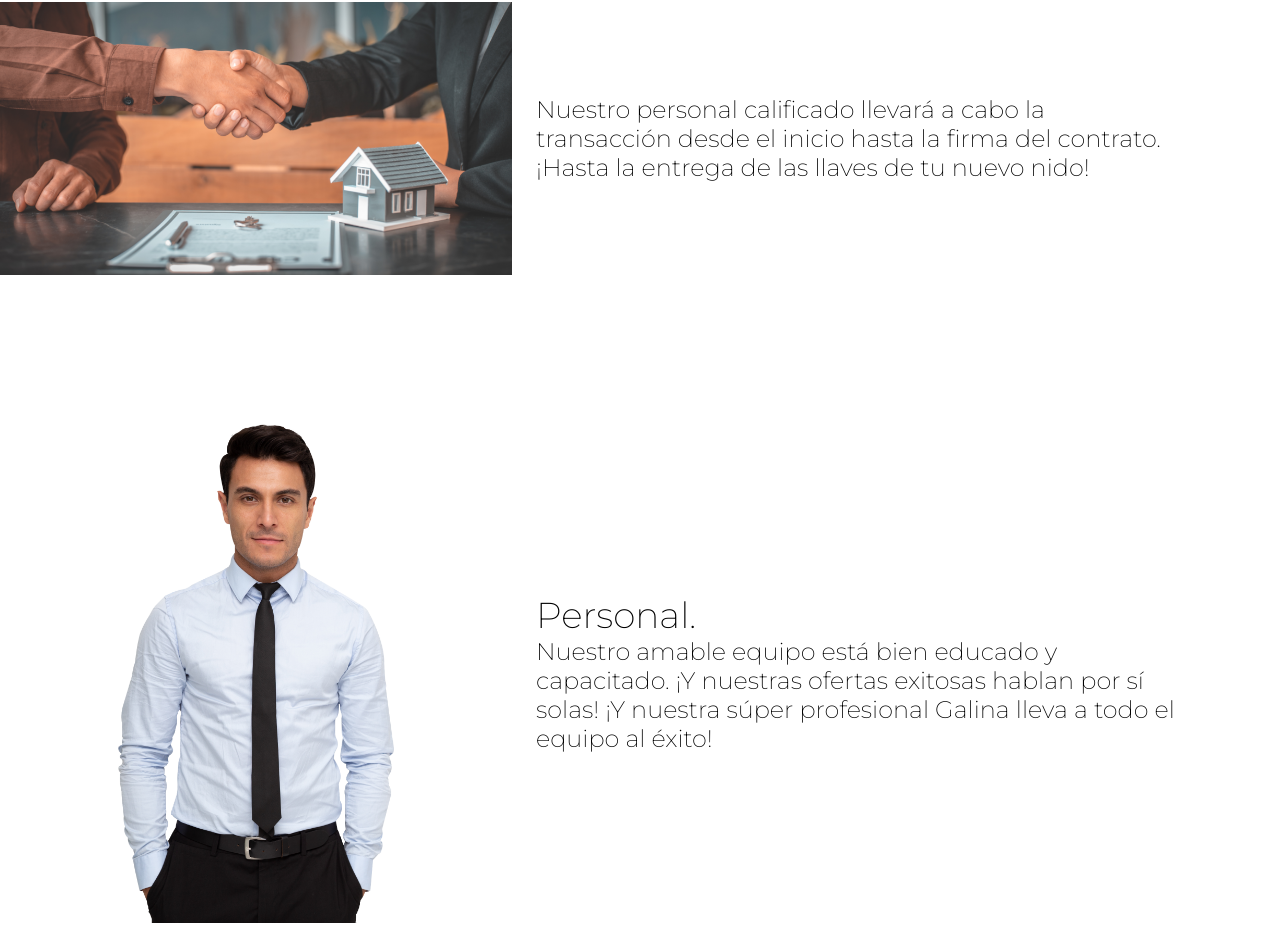
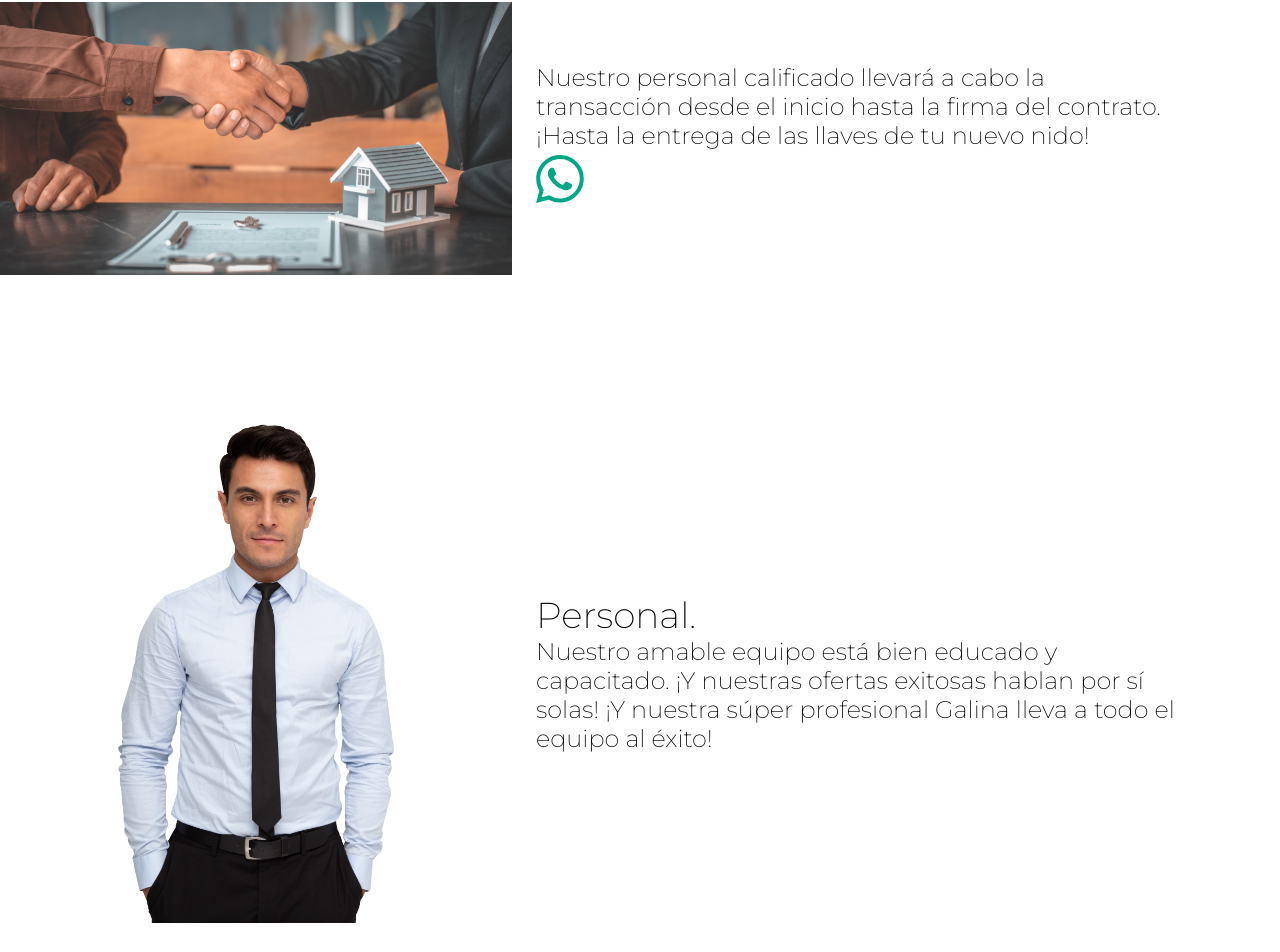
Before and after one commit to RuslanTissen/galina-world, a React (Create React App) app: page / in a window 1280 px wide. Shown: the part 1631-2583 px from the top of the page. Built offline with nearby package versions, Linux system fonts and the light colour scheme.

Commit message:
whatsapp added

```diff
--- a/src/App.js
+++ b/src/App.js
@@ -8,6 +8,8 @@ import thinking from "./images/thinking.png"
 import idea from "./images/idea.png"
 import kontract from "./images/contract.png"
 import personal from "./images/personal.png"
+// import wa from "./images/WhatsAppButtonGreenMedium.png"
+import { BsWhatsapp } from "react-icons/bs"
 
 function App() {
 	// const about = document.getElementsByClassName('')
@@ -31,8 +33,8 @@ function App() {
 			<div id={'contacto'}>
 				<MidSection
 					image={kontract}
-					// a={<a aria-label="Chat on WhatsApp" href="https://wa.me/5491145579810"> <img alt="Chat on WhatsApp" src="../images/" /> </a>}
-					text={"Nuestro personal calificado llevará a cabo la transacción desde el inicio hasta la firma del contrato. ¡Hasta la entrega de las llaves de tu nuevo nido!"} />
+					text={"Nuestro personal calificado llevará a cabo la transacción desde el inicio hasta la firma del contrato. ¡Hasta la entrega de las llaves de tu nuevo nido!"}
+					a={<a aria-label="Chat on WhatsApp" target="_blank" href="https://wa.me/5491145579810"><BsWhatsapp style={{margin:"5px 0", width:"2em", height:"2em", color:"rgb(0,168,132)"}}/> </a>} />
 			</div>
 			<div id={"personal"}>
 				<MidSection
--- a/src/components/midle/Mid-section.jsx
+++ b/src/components/midle/Mid-section.jsx
@@ -8,9 +8,9 @@ function MidSection(props) {
 		<div className="section">
 		<img className="img" src={image} alt="image" />
 			<div className="section-text">
-				<a className="whatsapp" href={a}></a>
 				<div className="title">{title} </div>
 				<div className="text">{text}</div>
+				<a className="whatsapp">{a}</a>
 			</div>
 		</div>
 	)
--- a/src/components/midle/Mid-section.scss
+++ b/src/components/midle/Mid-section.scss
@@ -34,6 +34,16 @@
 					max-height: 250px;
 					overflow: hidden;
 				}
+				.whatsapp{
+					a{
+						margin: 5px 0;
+						svg{
+							width: 2em;
+							height: 2em;
+						}
+					}
+				}
+
 			}
 			.img{
 			width: 40%;
```
